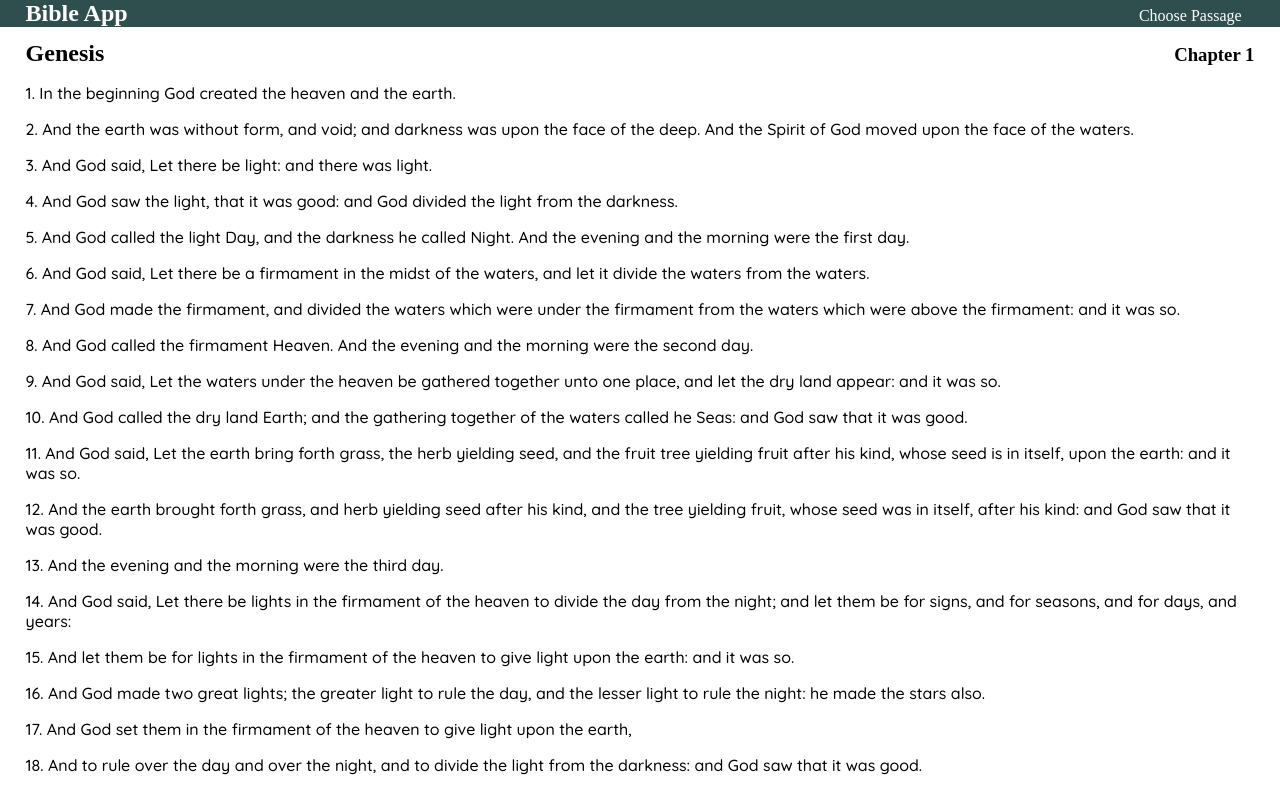
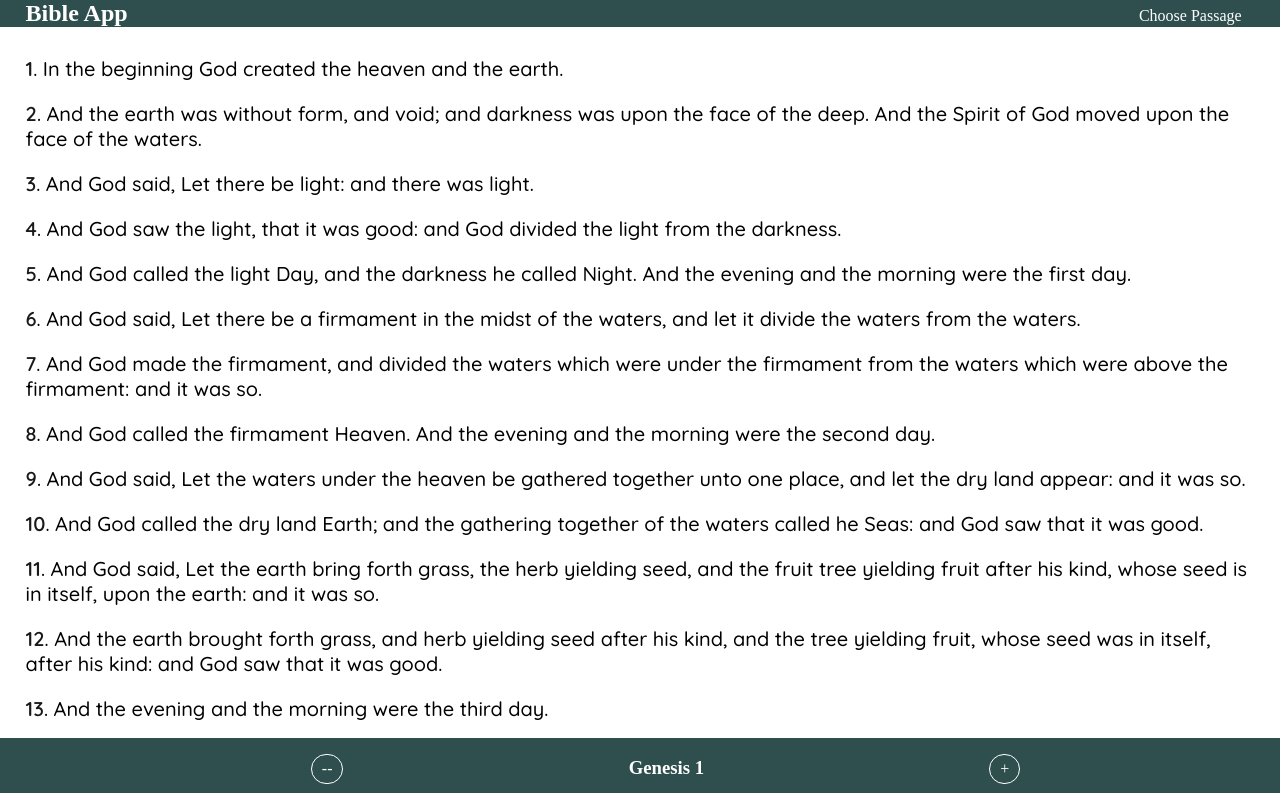
Before and after one commit to Salvador318Alvarez/api-practice, a React (Vite) app: page / in a window 1280 px wide. Shown: the top 793 px of the page. Built offline with nearby package versions, Linux system fonts and the light colour scheme; a web font is replaced by a local one.

Commit message:
added functionality

```diff
--- a/src/App.tsx
+++ b/src/App.tsx
@@ -23,7 +23,7 @@ function App() {
     </header>
 
     <nav className={display}>
-        <h3>Books</h3>
+        <h3>Choose Book</h3>
         <ul className='navbar books'>
           <li onClick={() => {setLibro(genesis); setCapitulo(0)}}>Genesis</li>
           <li onClick={() => {setLibro(exodus); setCapitulo(0)}}>Exodus</li>
@@ -31,31 +31,36 @@ function App() {
           <li onClick={() => {setLibro(numbers); setCapitulo(0)}}>Numbers</li>
           <li onClick={() => {setLibro(deuteronomy); setCapitulo(0)}}>Deuteronomy</li>
         </ul>
-        <h3>Chapters</h3>
+        <h3>Choose Chapter</h3>
         <ul className='navbar chapters'>
           {libro.chapters.map((chapter, index) => (
             <li
             key={Math.floor(Math.random()*1000000)}
-            onClick={() => {setCapitulo(index)}}>{index+1}</li>
+            onClick={() => {setCapitulo(index); handleClick()}}>{index+1}</li>
           ))
           }
         </ul>
       </nav>
 
-     <section className='title'>
+     {/* <section className='title'>
       <h2>{libro.book}</h2>
-      <h3>Chapter {libro.chapters[capitulo].chapter}</h3>
+      <h3>Chapter {capitulo+1}</h3>
      </section>
-
+    */}
      <main>
       {libro.chapters[capitulo].verses.map(verse => (
         <p key={Math.floor(Math.random()*10000000)}>
-          {verse.verse}. {verse.text}
+          <span className='bolder'>{verse.verse}</span>. {verse.text}
         </p>
       ))
       }
       </main>
 
+      <footer className='footer'>
+        <li>--</li>
+        <h3>{libro.book} {capitulo+1}</h3>
+        <li>+</li>
+      </footer>
 
     </>
   )
--- a/src/index.css
+++ b/src/index.css
@@ -2,7 +2,7 @@
 
 body{
   /* margin: 0 2vw 5vh 2vw; */
-  margin: 5vh 0 5vh 0;
+  margin: 7vh 0 7vh 0;
 }
 main{
   margin: 0 2vw 0 2vw;
@@ -22,6 +22,7 @@ nav h3{
 p{
   font-family: 'Quicksand';
   font-weight: 500;
+  font-size: 2.5vh;
 }
 
 .header {
@@ -36,6 +37,26 @@ p{
   background-color:darkslategrey;
   justify-content: space-between;
   align-items: baseline;
+}
+
+.footer{
+  position: fixed;
+  display: flex;
+  bottom: 0;
+  left: 0;
+  margin: 0;
+  padding: 2vh 2vw;
+  width: 100%;
+  color: white;
+  background-color:darkslategrey;
+  justify-content: space-evenly;
+  align-items: baseline;
+  list-style-type: none;
+}
+.footer li {
+  border-radius: 45px;
+  padding: 5px 10px;
+  border: 1px solid white;
 }
 
 .button{
@@ -83,8 +104,19 @@ p{
   text-align: center;
 }
 
-.title {
+/* .title {
   display: flex;
   justify-content: space-between;
   align-items: baseline;
+  font-size: 2vh;
 }
+
+.title h2, .title h3 {
+  margin: 0;
+  padding: 0;
+} */
+
+.bolder {
+  font-weight: 600;
+  color: rgba(0, 0, 0, .9)
+}
```
